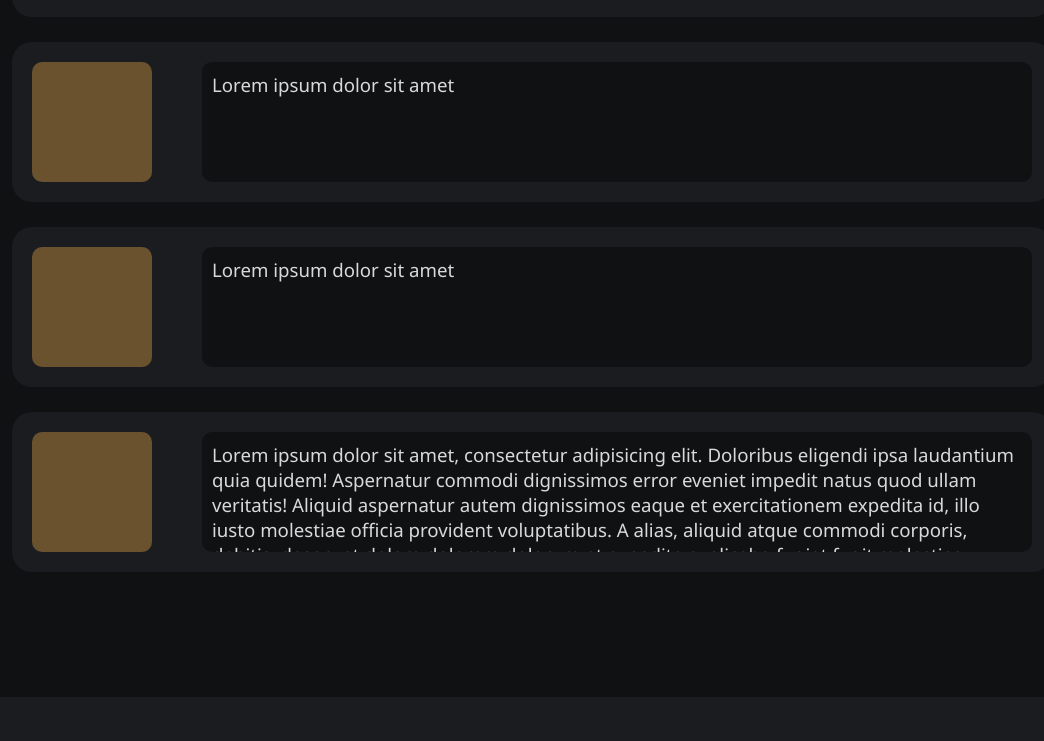
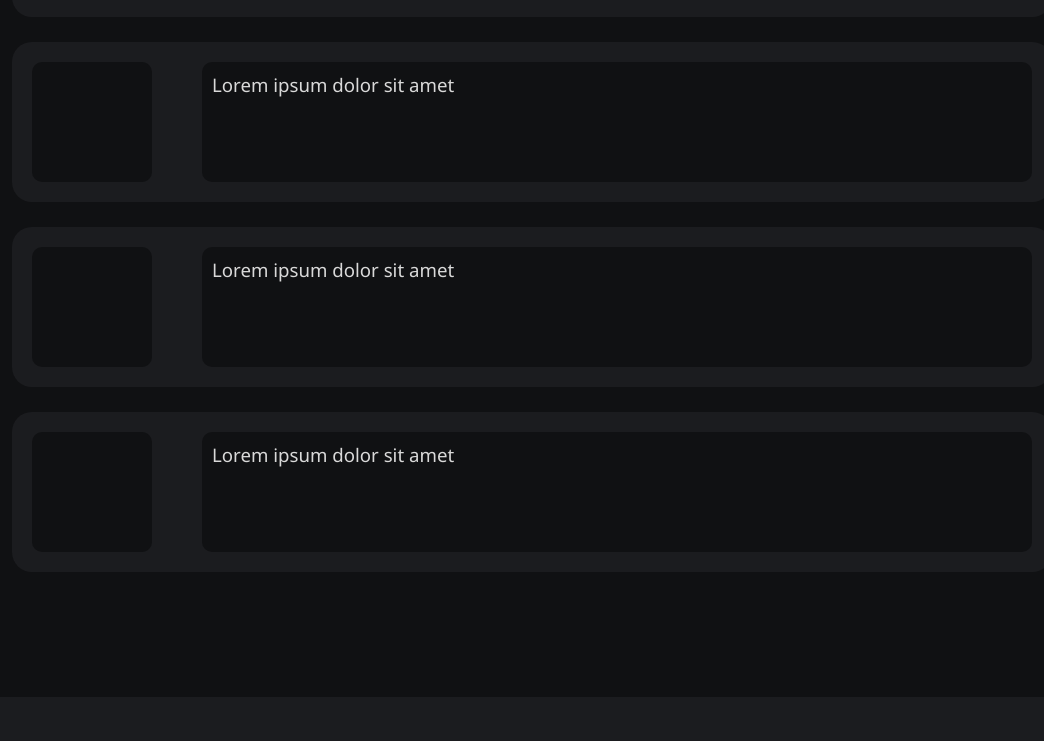
Before and after one commit to Pechkocher/mein-portfolio, a website: page Index.html in a window 1280 px wide. Shown: the part 1079-1820 px from the top of the page, without its empty margins (108-1152 px from the left). Drawn offline with Linux system fonts and the light colour scheme.

Commit message:
Links+kleine Tweaks

```diff
--- a/Index.html
+++ b/Index.html
@@ -55,26 +55,7 @@
 
         <div class="different-container">
             <div class="content1"></div>
-            <div class="content2">Lorem ipsum dolor sit amet, consectetur adipisicing elit.
-                Doloribus eligendi ipsa laudantium quia quidem! Aspernatur commodi dignissimos error
-                eveniet impedit natus quod ullam veritatis! Aliquid aspernatur autem dignissimos
-                eaque et exercitationem expedita id, illo iusto molestiae officia provident
-                voluptatibus. A alias, aliquid atque commodi corporis, debitis, deserunt dolore
-                dolorem dolorum et expedita explicabo fugiat fugit molestias mollitia nam nobis non
-                perspiciatis quae quam quasi qui quis quo quod recusandae repellat rerum sed sit
-                sunt tempore temporibus veniam voluptas voluptates. Alias aspernatur assumenda
-                consequatur corporis dignissimos eaque error excepturi expedita facere facilis hic
-                incidunt inventore, iure libero molestias mollitia nemo neque nobis odio, omnis
-                provident quod repellendus similique sit suscipit totam velit voluptatem. A, ad
-                animi assumenda blanditiis corporis culpa cupiditate dignissimos dolore doloremque
-                doloribus earum et exercitationem expedita iste labore laboriosam laborum
-                laudantium libero minima nihil non nulla obcaecati officia, praesentium, quae quam
-                quia recusandae rerum sapiente soluta tenetur vero voluptatem voluptates. Aliquam,
-                aspernatur atque cumque eius error esse excepturi, fuga hic maiores mollitia neque
-                obcaecati, optio pariatur perferendis possimus quia quod temporibus voluptates!
-                Consectetur debitis, deleniti distinctio dolorum ducimus, hic in laboriosam maiores
-                molestiae nihil nisi perspiciatis quae quos sed soluta sunt veritatis voluptates.
-                Enim error eum non sapiente!</div>
+            <div class="content2">Lorem ipsum dolor sit amet</div>
         </div>
 
 
@@ -146,7 +127,8 @@
                         auf Performance, Zugänglichkeit und Benutzerfreundlichkeit gelegt.
                         Die Website verwendet CSS-Grid und Flexbox für das Layout und CSS-Variablen
                         für ein konsistentes Farbschema.</p>
-                    <a href="https://github.com/michaelklauss/portfolio" class="project-link">Zum Projekt</a>
+                    <a href="https://github.com/michaelklauss/portfolio" target=”_blank" class="project-link">Zum
+                        Projekt</a>
                 </div>
             </details>
 
@@ -162,7 +144,8 @@
                         Wetterbedingungen, 5-Tage-Vorhersage und Anzeige verschiedener Wetterdaten
                         wie Temperatur, Luftfeuchtigkeit und Windgeschwindigkeit. Das responsive
                         Design ermöglicht die Nutzung auf Desktop- und Mobilgeräten.</p>
-                    <a href="https://github.com/michaelklauss/weather-app" class="project-link">Zum Projekt</a>
+                    <a href="https://www.youtube.com/watch?v=dQw4w9WgXcQ" target=”_blank" class="project-link">Zum
+                        Projekt</a>
                 </div>
             </details>
 
--- a/css/style.css
+++ b/css/style.css
@@ -109,7 +109,7 @@ header .read-more:hover
 #different-section .different-container .content1
 {
     box-sizing:             content-box;
-    background:             var(--accent-color);
+    background:             var(--secondary-color);
     border-radius:          10px;
     width:                  100px;
     height:                 100px;
@@ -123,7 +123,6 @@ header .read-more:hover
     border-radius:          10px;
     padding:                10px;
     height:                 100px;
-    overflow-y:             scroll;
 }
 
 
```
Also changed, not shown: img/ich_original.jpg (deleted).
